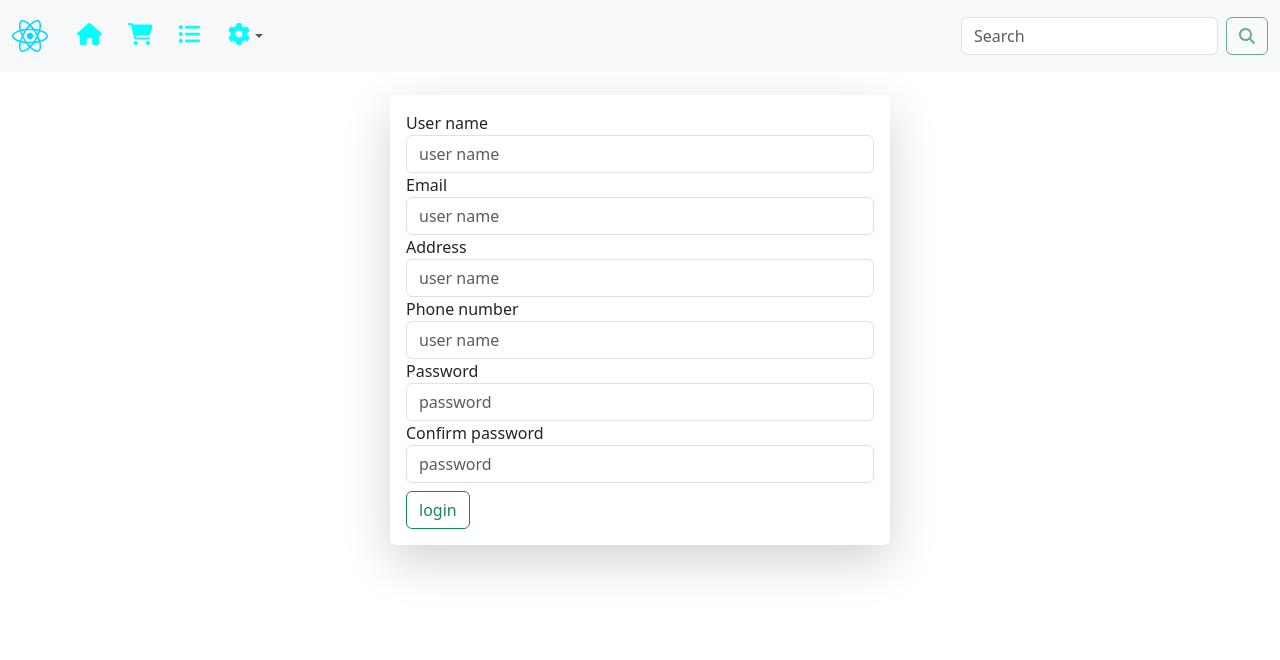
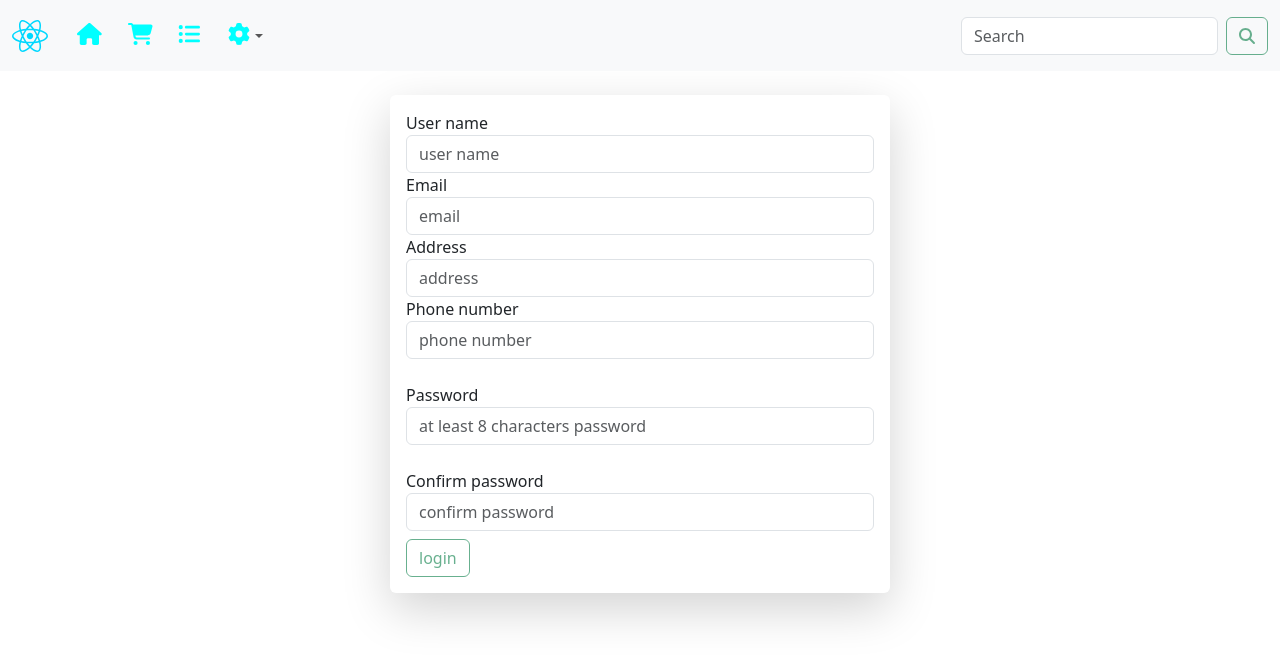
Before and after one commit to RedYami/redYamiEStore, a React (Vite) app: page /login/register in a window 1280 px wide. Shown: the top 660 px of the page. Built offline with nearby package versions, Linux system fonts and the light colour scheme.

Commit message:
main thing is validation in register big day wooo

```diff
--- a/src/App.css
+++ b/src/App.css
@@ -228,3 +228,7 @@ footer{
     overflow-x: auto;
   }
 }
+
+.registerDiv i{
+  color: red;
+}
--- a/src/App.jsx
+++ b/src/App.jsx
@@ -31,24 +31,16 @@ export default function App() {
   const [isOrdering, setisOrdering] = useState(false);
   const [pureData, setPureData] = useState(myDatas);
   const [filterText, setFilterText] = useState("");
-  const [isLogin, setIsLogin] = useState(false);
+  const [currentUser, setCurrentUser] = useState(null);
   const [messages, setMessages] = useState([]);
   const [user, setUser] = useState("yami");
   const [orderedList, setOrderedList] = useState([]);
-  {
-    messages.length > 0 && console.log("messages " + messages[0].message);
-  }
-
-  const status = isOrdering && (
-    <span>
-      Your order is in the wait list <FontAwesomeIcon icon={faListUl} />
-    </span>
-  );
 
   totalRef.current = 0;
   addingRef();
-  function successLogin() {
-    setIsLogin(true);
+  //when login is success successLogin()
+  function successLogin(userName) {
+    setCurrentUser(userDatas.find((user) => user.user_name === userName));
   }
   ///////////registration functions/////////
   function createUser(newUser) {
@@ -62,6 +54,7 @@ export default function App() {
         phone_number: newUser.phone_number,
       },
     ]);
+    setCurrentUser(newUser);
   }
 
   /////////MessageBox Functions Start///////////
@@ -78,7 +71,6 @@ export default function App() {
   /////////Carts Functions Start///////////
   function addNewOrder() {
     setOrderedList((orderedList) => [...orderedList, orderCodeGen(allCarts)]);
-    setisOrdering(true);
     setAllCarts([]); //clear all carts when addNewOrder is done
     setPureData(myDatas); //set all items to default mode (reset)
   }
@@ -274,9 +266,15 @@ export default function App() {
                   </li>
                   <li>
                     <div className="dropdown-item">
-                      {isLogin ? (
+                      {currentUser !== null ? (
                         <>
-                          <div onClick={setIsLogin(false)}>
+                          <div
+                            style={{ cursor: "pointer" }}
+                            onClick={(e) => {
+                              e.stopPropagation();
+                              setCurrentUser(null);
+                            }}
+                          >
                             <span>Logout</span>
                             <FontAwesomeIcon
                               icon={faRightFromBracket}
@@ -366,13 +364,7 @@ export default function App() {
         />
         <Route
           path="login/register"
-          element={
-            <Register
-              userDatas={userDatas}
-              isLogin={isLogin}
-              createUser={createUser}
-            />
-          }
+          element={<Register userDatas={userDatas} createUser={createUser} />}
         />
       </Routes>
     </>
--- a/src/components/items.jsx
+++ b/src/components/items.jsx
@@ -18,7 +18,6 @@ export default function Items({
     }
   });
   function shouldHiddenOrAll(type) {
-    console.log("catagories type " + cataType);
     if (cataType === "all") {
       return true;
     } else {
--- a/src/components/login.jsx
+++ b/src/components/login.jsx
@@ -23,7 +23,7 @@ export default function Login({ userDatas, isLogin }) {
     let isValid = loginValidator();
     if (isValid) {
       navigate("/");
-      isLogin();
+      isLogin(userName);
     } else {
       setLoginStatus("Your username or password is incorrect!!");
     }
@@ -55,7 +55,10 @@ export default function Login({ userDatas, isLogin }) {
         </button>
         <br />
         <i>
-          still haven't account <a onClick={onRegister}>register here</a>
+          still haven't account{" "}
+          <a onClick={onRegister} style={{ color: "blue", cursor: "pointer" }}>
+            register here
+          </a>
         </i>
         <span className="text-danger">{loginStatus}</span>
       </div>
--- a/src/components/orders.jsx
+++ b/src/components/orders.jsx
@@ -1,7 +1,4 @@
 export default function OrderList({ orderedList }) {
-  {
-    orderedList.length > 0 && console.log(orderedList[0].orderCode);
-  }
   return (
     <>
       <div className="orderList container-fluid ">
--- a/src/components/register.jsx
+++ b/src/components/register.jsx
@@ -1,53 +1,95 @@
-import { useState } from "react";
+import { useEffect, useReducer, useRef, useState } from "react";
 import { useNavigate } from "react-router-dom";
 
-export default function Register({ userDatas, isLogin, createUser }) {
+export default function Register({ userDatas, createUser }) {
   const [userName, setUserName] = useState("");
-  const [password, setPassword] = useState("");
-  const [confirmPassword, setConfirmPassword] = useState("");
+
+  const passwordRef = useRef("");
+  const confirmPasswordRef = useRef("");
+
   const [email, setEmail] = useState("");
   const [address, setAddress] = useState("");
   const [phoneNumber, setPhoneNumber] = useState("");
-  const [registrationStatus, setRegistrationStatus] = useState("");
+  const [errorLogs, setErrorLogs] = useState({
+    name: null,
+    password: null,
+    password_length: null,
+    phone_number: null,
+  });
+  const [validToSubmit, setValidToSubmit] = useState(false);
   const navigate = useNavigate();
-  function validObj() {
-    //checking username already exist?
-    const nameExist = userDatas.find((user) => user.name === userName);
-    //checking two passwords match?
-    const passwordsMatch = password !== confirmPassword;
-    //checking password is more than 5 character
-    const passwordLength = password.length < 5;
-    return {
-      name: nameExist,
-      passMatch: passwordsMatch,
-      passLength: passwordLength,
-    };
+  //define passwordRef
+  function passwordSet(value) {
+    passwordRef.current = value;
+  }
+  function confirmPasswordset(value) {
+    confirmPasswordRef.current = value;
+  }
+  useEffect(() => {
+    if (
+      errorLogs.name === null &&
+      errorLogs.password === null &&
+      errorLogs.phone_number === null
+    ) {
+      setValidToSubmit(true);
+    } else {
+      setValidToSubmit(false);
+    }
+  }, [errorLogs]);
+
+  function valid_phoneNum(value) {
+    const isNaNExist = value
+      .split("")
+      .find((char) => isNaN(parseInt(char)) === true); //checking if NaN is exist? if doesnt exist it should return undefined
+    const errorContext =
+      isNaNExist !== undefined ? "enter only digit number" : null; //if isNumeric is not equal to undefined run error log
+    setErrorLogs((errorLogs) => ({
+      ...errorLogs,
+      phone_number: errorContext,
+    }));
+  }
+  function valid_passwordMatch(value, boolean) {
+    const lengthError =
+      passwordRef.current.split("").length > 7
+        ? null
+        : "Enter at least 8 characters long";
+    const errorContext =
+      (boolean
+        ? confirmPasswordRef.current.toLowerCase()
+        : passwordRef.current.toLowerCase()) === value.toLowerCase()
+        ? lengthError
+        : "Passwords do not match";
+    setErrorLogs((errorLogs) => ({
+      ...errorLogs,
+      password: errorContext,
+    }));
+  }
+  function valid_name(value) {
+    const errorContext =
+      userDatas.find((user) => user.user_name === value) !== undefined
+        ? "Username is already taken"
+        : null;
+    setErrorLogs((errorLogs) => ({
+      ...errorLogs,
+      name: errorContext,
+    }));
   }
 
   function handleRegister() {
-    const valid = validObj();
-    if (valid.name) {
-      return setRegistrationStatus("username is taken");
-    }
-    if (valid.passMatch) {
-      return setRegistrationStatus("the passwords doesn't match");
-    }
-    if (valid.passLength) {
-      return setRegistrationStatus("password length should at least 5");
-    }
     navigate("/");
     createUser({
       user_name: userName,
       email: email,
-      password: password,
+      password: passwordRef.current,
       address: address,
       phone_number: phoneNumber,
     });
   }
+
   return (
     <>
-      <div
-        className="container p-3 mt-4 shadow-lg rounded"
+      <form
+        className="registerDiv container p-3 mt-4 shadow-lg rounded"
         style={{ maxWidth: "500px" }}
       >
         <label>User name</label>
@@ -55,14 +97,23 @@ export default function Register({ userDatas, isLogin, createUser }) {
           value={userName}
           className="form-control"
           placeholder="user name"
-          onChange={(e) => setUserName(e.target.value)}
+          onChange={(e) => {
+            setUserName(e.target.value);
+            valid_name(e.target.value);
+          }}
           required
         />
+        {errorLogs.name !== null && (
+          <>
+            <i>{errorLogs.name}</i>
+            <br />
+          </>
+        )}
         <label>Email</label>
         <input
           value={email}
           className="form-control"
-          placeholder="user name"
+          placeholder="email"
           onChange={(e) => setEmail(e.target.value)}
           required
         />
@@ -70,43 +121,64 @@ export default function Register({ userDatas, isLogin, createUser }) {
         <input
           value={address}
           className="form-control"
-          placeholder="user name"
+          placeholder="address"
           onChange={(e) => setAddress(e.target.value)}
           required
         />
         <label>Phone number</label>
         <input
-          value={userName}
+          value={phoneNumber}
           className="form-control"
-          placeholder="user name"
-          onChange={(e) => setPhoneNumber(e.target.value)}
+          placeholder="phone number"
+          onChange={(e) => {
+            setPhoneNumber(e.target.value);
+            valid_phoneNum(e.target.value);
+          }}
           required
         />
+        <i>{errorLogs.phone_number}</i>
+        <br />
         <label>Password</label>
         <input
-          value={password}
+          // type="password"
+          value={passwordRef.current}
           className="form-control"
-          placeholder="password"
-          onChange={(e) => setPassword(e.target.value)}
+          placeholder="at least 8 characters password"
+          onChange={(e) => {
+            passwordSet(e.target.value);
+            valid_passwordMatch(e.target.value, true);
+          }}
+          pattern=".{8,}"
           required
         />
+        <i>{errorLogs.password}</i>
+        <br />
         <label>Confirm password</label>
         <input
-          value={confirmPassword}
+          // type="password"
+          value={confirmPasswordRef.current}
           className="form-control"
-          placeholder="password"
-          onChange={(e) => setConfirmPassword(e.target.value)}
+          placeholder="confirm password"
+          onChange={(e) => {
+            confirmPasswordset(e.target.value);
+            valid_passwordMatch(e.target.value, false);
+          }}
           required
         />
         <button
-          className="btn btn-outline-success mt-2"
+          className={
+            "btn btn-outline-success mt-2 " +
+            (validToSubmit && confirmPasswordRef.current !== ""
+              ? null
+              : "disabled")
+          }
           onClick={handleRegister}
+          type="submit"
         >
           login
         </button>
         <br />
-        <span className="text-danger">{registrationStatus}</span>
-      </div>
+      </form>
     </>
   );
 }
```
